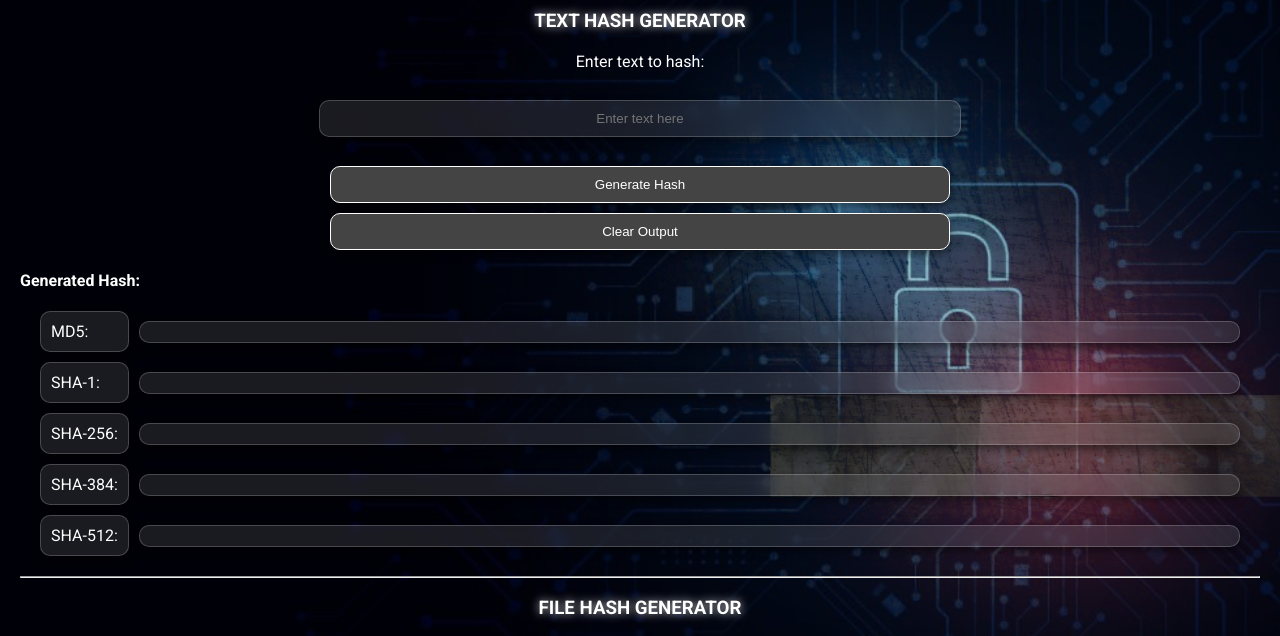
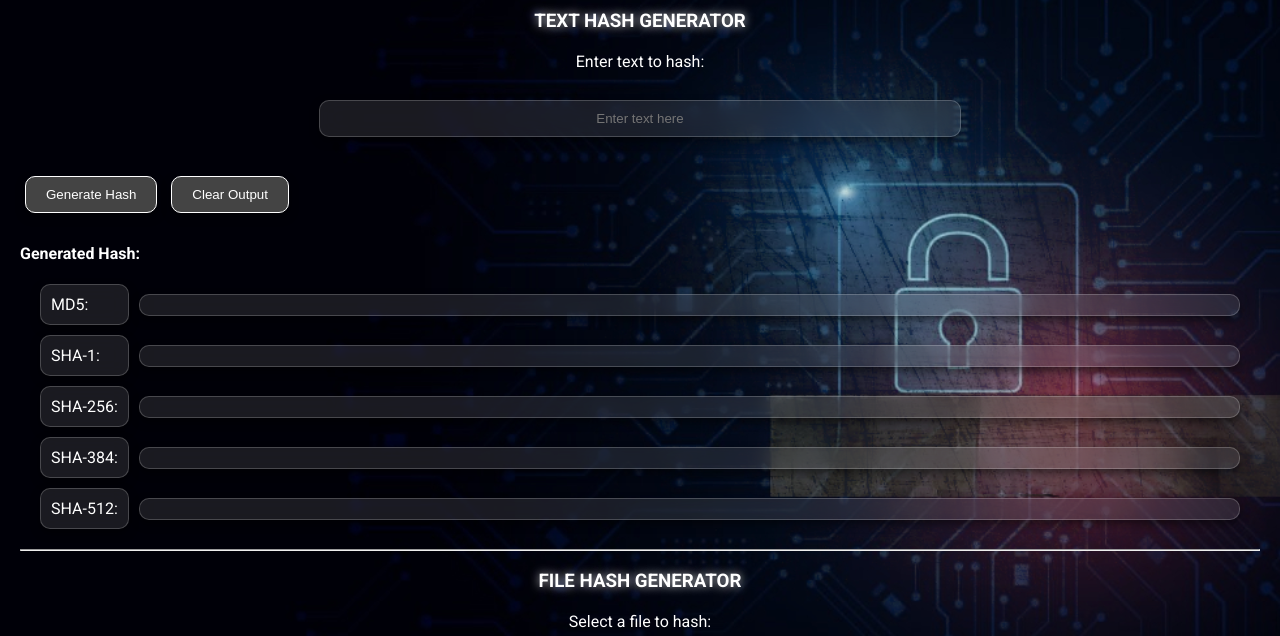
Before and after one commit to securecey/hashgen, a plain HTML site: page index.html in a window 1280 px wide. Shown: the part 87-723 px from the top of the page. Drawn offline with nearby package versions, Linux system fonts and the light colour scheme.

Commit message:
Update style.css

```diff
--- a/style.css
+++ b/style.css
@@ -40,11 +40,18 @@ h3 {
     align-items: center;
 }
 
-section > label, section > input[type="text"], section > button {
+section > label, section > input[type="text"] {
     display: block;
     margin: 0 auto 10px auto;
     text-align: center;
     width: 50%;
+}
+
+section > button {
+    display: inline-block;
+    margin: 10px 5px;
+    text-align: center;
+    width: auto;
 }
 
 .hash-output div, input[type="text"], input[type="file"] {
@@ -64,7 +71,6 @@ section > label, section > input[type="text"], section > button {
 
 button {
     padding: 10px 20px;
-    margin: 10px;
     background-color: #444;
     border: 1px solid white;
     color: white;
```
